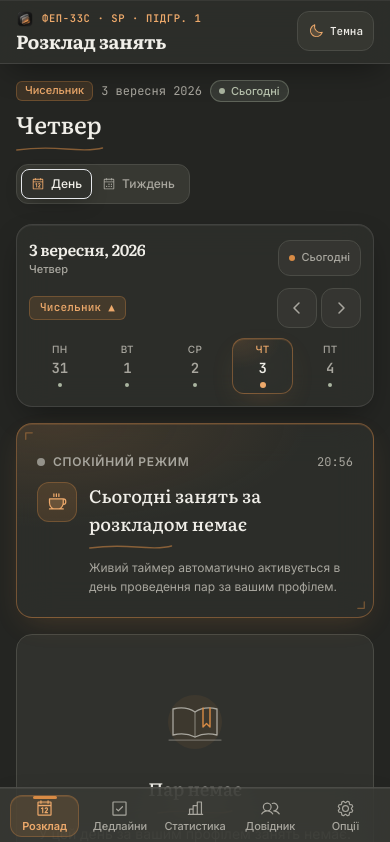
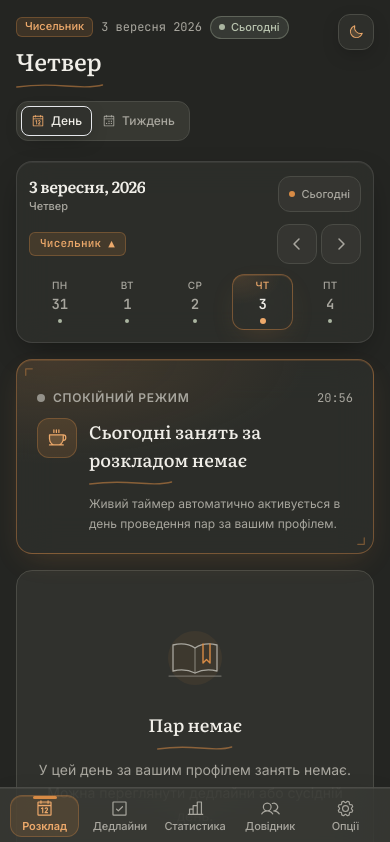
Before and after one commit to Kokos96/uni-schedule, a React (Vite) app: page / in a window 390 px wide. Shown: the top 842 px of the page. Built offline with nearby package versions, Linux system fonts and the light colour scheme.

Commit message:
feat: remove top AppShell header bar and keep compact mobile theme toggle

```diff
--- a/src/components/layout/AppShell.tsx
+++ b/src/components/layout/AppShell.tsx
@@ -80,51 +80,27 @@ export const AppShell: React.FC<AppShellProps> = ({
       <div className="lg:pl-64 xl:pl-[272px] min-h-screen flex flex-col">
         {banner}
 
-        <header className="sticky top-0 z-20 glass-panel border-x-0 border-t-0 border-b border-line-glass pt-safe">
-          <div className="w-full max-w-7xl mx-auto px-3 xs:px-4 lg:px-8 py-2.5 lg:py-3 flex items-center justify-between gap-3">
-            <div className="min-w-0 flex-1">
-              <div className="flex items-center gap-2">
-                <img
-                  src="/icons/icon-192.png"
-                  alt=""
-                  width={18}
-                  height={18}
-                  className="lg:hidden h-[18px] w-[18px] shrink-0 rounded object-cover"
-                />
-                <span className="font-mono text-[10.5px] font-semibold uppercase tracking-[0.06em] text-amber-fg truncate">
-                  {resolvedKicker}
-                </span>
-              </div>
-              <h1 className="mt-0.5 font-serif text-[19px] lg:text-[22px] font-bold leading-[1.2] tracking-[-0.02em] text-ink truncate">
-                {resolvedTitle}
-              </h1>
-            </div>
-
-            <div className="flex items-center gap-2 shrink-0">
-              {headerActions}
+        <main
+          id="main-content"
+          tabIndex={-1}
+          className="relative flex-1 w-full max-w-7xl mx-auto px-3 xs:px-4 lg:px-8 pt-[max(1rem,calc(env(safe-area-inset-top)+0.5rem))] pb-28 lg:pt-6 lg:pb-10 focus:outline-none"
+        >
+          <h1 className="sr-only">{resolvedTitle}</h1>
 
           {/* Quick theme toggle on mobile/tablet where sidebar is hidden */}
+          <div className="lg:hidden absolute top-[max(0.875rem,calc(env(safe-area-inset-top)+0.375rem))] right-3 xs:right-4 z-20 flex items-center gap-2">
+            {headerActions}
             <button
               type="button"
               onClick={onCycleTheme}
               aria-label={`Тема оформлення: ${themeMeta.label}. Натисніть, щоб змінити`}
               title={`Тема: ${themeMeta.label}`}
-                className="lg:hidden inline-flex h-10 min-w-[40px] items-center justify-center gap-1.5 rounded-xl border border-line bg-surface-elevated/80 px-2.5 text-xs font-medium text-ink transition-colors duration-150 hover:border-line-strong hover:bg-surface-elevated active:scale-[0.97]"
+              className="inline-flex h-9 w-9 items-center justify-center rounded-xl border border-line bg-surface/90 text-ink shadow-elevated backdrop-blur-md transition-colors duration-150 hover:border-line-strong hover:bg-surface-elevated active:scale-[0.97]"
             >
               <ThemeIcon className="h-4 w-4 text-amber-fg shrink-0" weight="duotone" aria-hidden="true" />
-                <span className="hidden xs:inline font-mono text-[11px]">
-                  {themeMeta.label}
-                </span>
             </button>
           </div>
-          </div>
-        </header>
 
-        <main
-          id="main-content"
-          tabIndex={-1}
-          className="flex-1 w-full max-w-7xl mx-auto px-3 xs:px-4 lg:px-8 pt-4 pb-28 lg:pb-10 focus:outline-none"
-        >
           {children}
         </main>
       </div>
```
Lines whose indentation alone changed are shown as unchanged.
